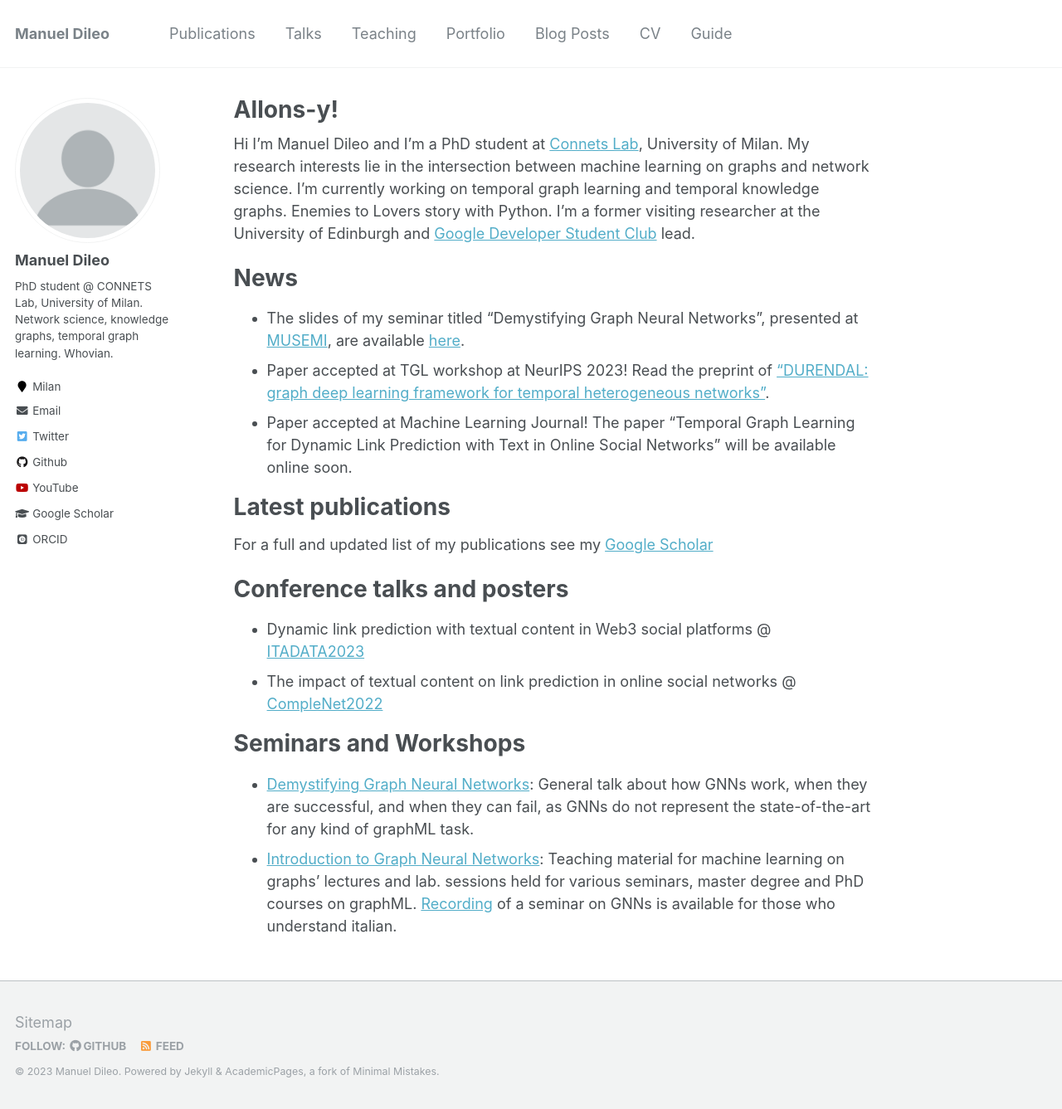
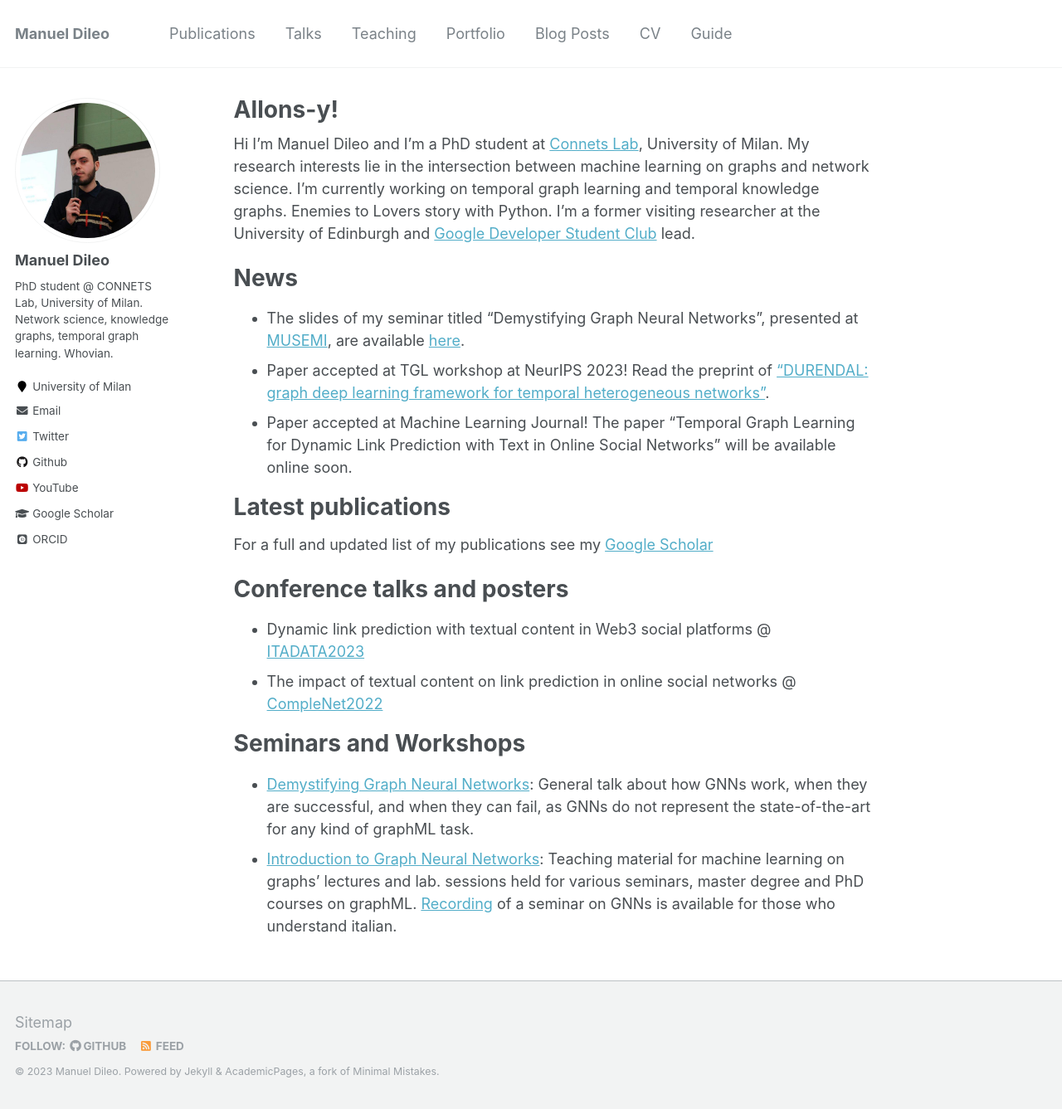
Before and after one commit to manuel-dileo/manuel-dileo.github.io, a Jekyll site: the page built from _pages/about.md, in a window 1280 px wide and 1337 px high. Shown: the whole window at 83% size. Built offline with Jekyll 4.4.1, drawn with Linux system fonts in a browser that asks for light colours; some web fonts are replaced.

Commit message:
Update _config.yml

```diff
--- a/_config.yml
+++ b/_config.yml
@@ -81,9 +81,9 @@ analytics:
 # Site Author
 author:
   name             : "Manuel Dileo"
-  avatar           : "profile.png"
+  avatar           : "propic.jpg"
   bio              : "PhD student @ CONNETS Lab, University of Milan. Network science, knowledge graphs, temporal graph learning. Whovian."
-  location         : "Milan"
+  location         : "University of Milan"
   employer         :
   googlescholar    : "https://scholar.google.com/citations?user=g6FUHEgAAAAJ&hl=en"
   email            : "manuel.dileo@unimi.it"
```
